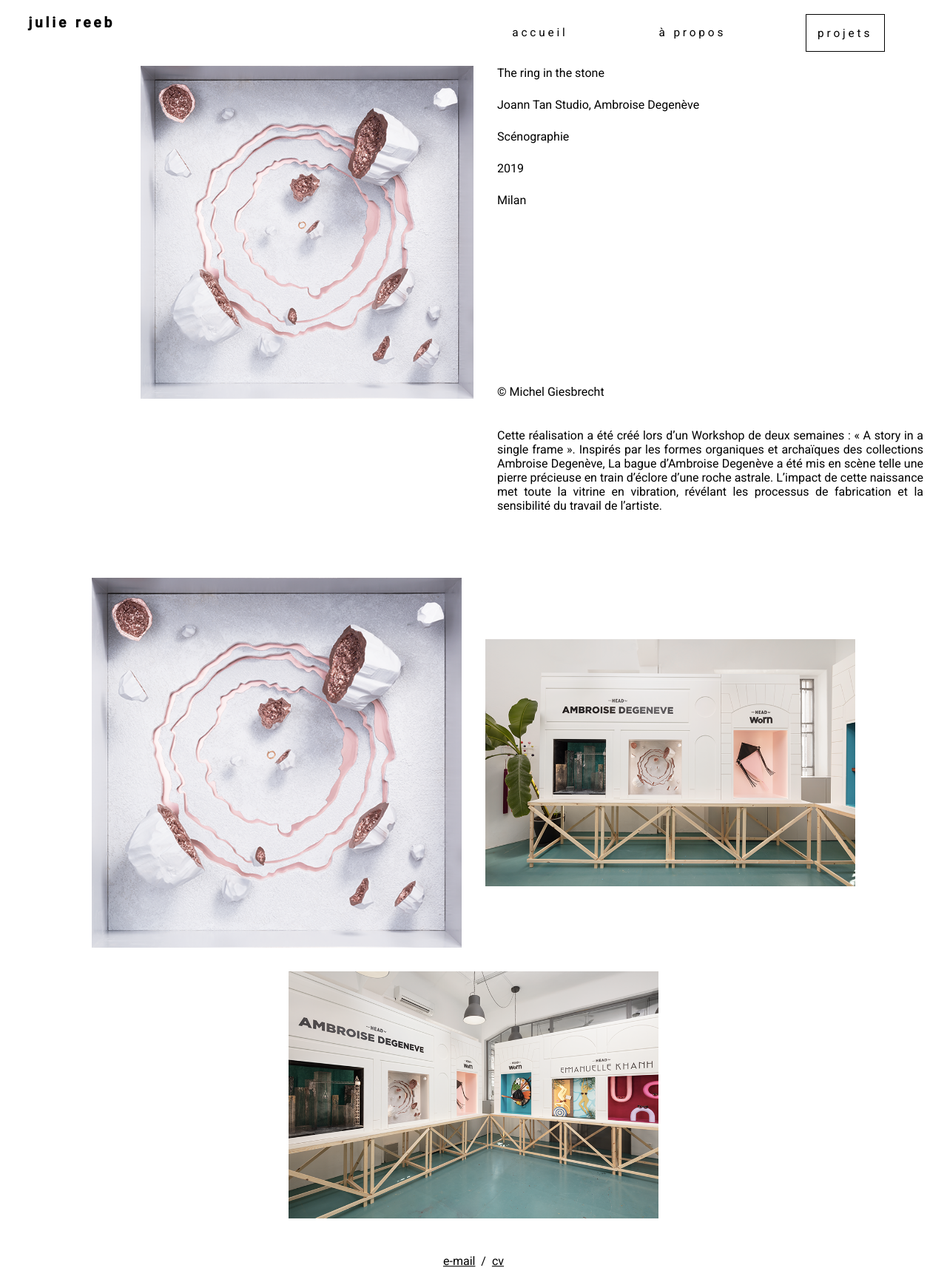
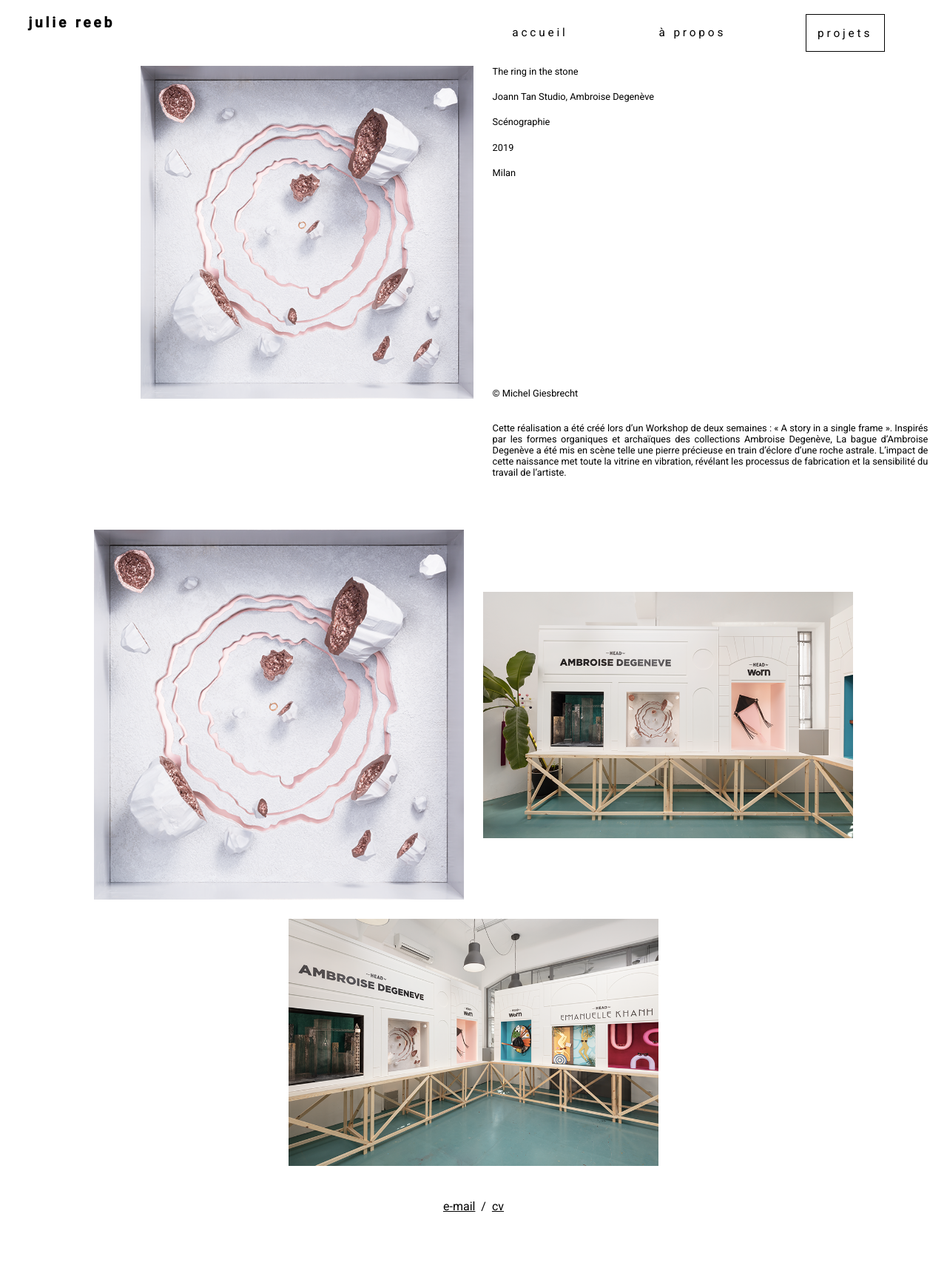
Before and after one commit to richmartins/julie-portfolio, a Jekyll site: the page built from _posts/2019-02-01-rs.md, in a window 1280 px wide. Shown: the whole page at 74% size. Built offline with Jekyll 4.4.1, drawn with Linux system fonts in a browser that asks for light colours; after the commit the page ends 1640 px from its top, so only the background shows below that.

Commit message:
[DONE] about img better in safari and font size

```diff
--- a/styles/main.css
+++ b/styles/main.css
@@ -79,7 +79,10 @@ a {
     }
 
     .about-img {
-        width: 90%!important;
+        width: auto!important;
+        height: 190px;
+        margin: 0 auto;
+        display: flex;
     }
 
     .about-resume{
@@ -350,7 +353,7 @@ h3.card-title{
     display: flex;
     flex-direction: column;
     padding: 0 4em;
-    font-size: 1em;
+    font-size: .8em;
 }
 
 .project-header {
```
